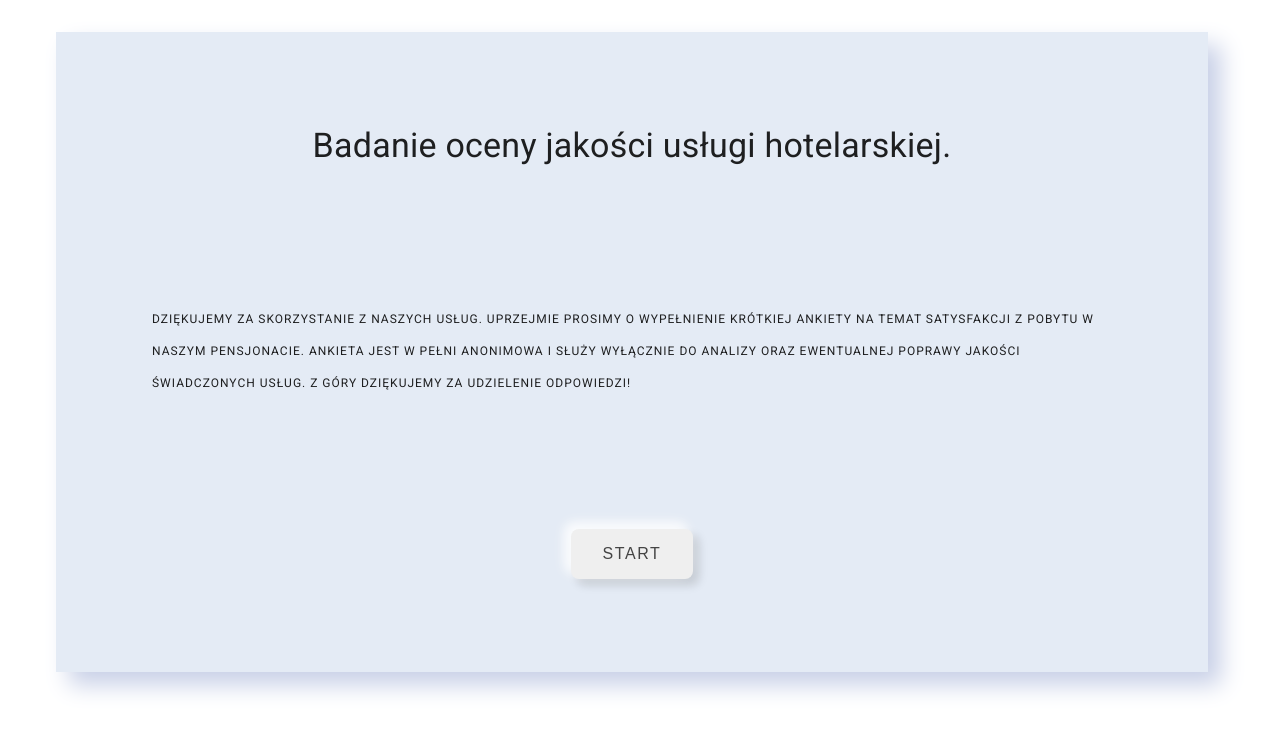
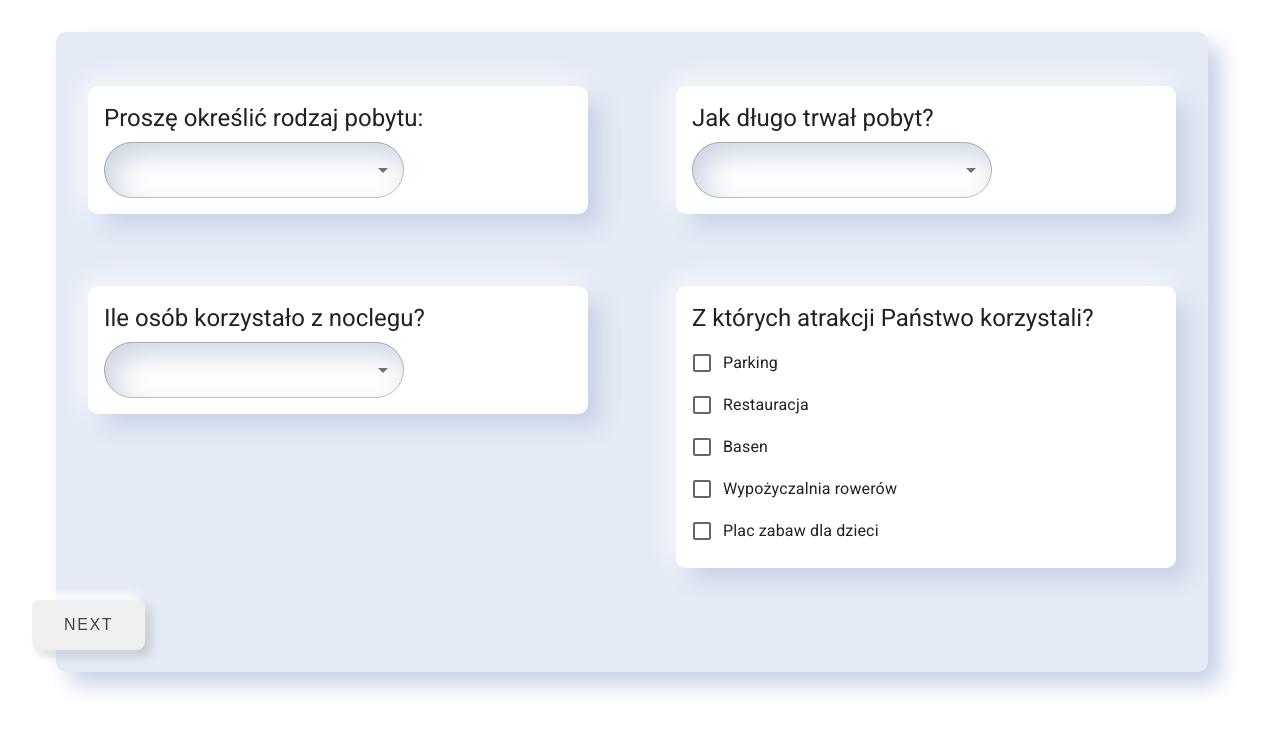
Before and after one commit to JoannaWierzbicka/neumorphism, a React (Create React App) app: page / in a window 1280 px wide. Shown: the top 732 px of the page. Built offline with nearby package versions, Linux system fonts and the light colour scheme.

Commit message:
pages created

```diff
--- a/src/App.js
+++ b/src/App.js
@@ -1,15 +1,56 @@
+/* eslint-disable react/jsx-no-undef */
+/* eslint-disable no-trailing-spaces */
+/* eslint-disable no-unused-vars */
 import React from 'react'
-import MainPage from './components/MainPage'
+import MainPage from './components/pages/MainPage'
+import FirstPage from './components/pages/FirstPage'
+// import SecondPage from './components/pages/SecondPage'
+// import ThirdPage from './components/pages/ThirdPage'
+
+import { Container, CssBaseline } from '@mui/material'
+import { Box } from './components/styledComponents'
 
 export const App = () => {
-  const getStarted = () => {
-    console.log('start form')
+  const [activeStep, setActiveStep] = React.useState(0)
+
+  const handleNext = () => {
+    setActiveStep(activeStep + 1)
+  }
+
+  const handleBack = () => {
+    setActiveStep(activeStep - 1)
+  }
+
+  const steps = ['Informacje na temat pobytu', 'Informacje dodatkowe', 'Ocena ogólna']
+
+  function getStepContent (step) {
+    switch (step) {
+      case 0:
+        return <FirstPage />
+      case 1:
+        return <SecondPage/>
+      case 2:
+        return <ThirdPage />
+      default:
+        throw new Error('Unknown step')
+    }
   }
 
   return (
-    <div>
-      <MainPage startForm={() => getStarted()}/>
-    </div>
+    <>
+      <CssBaseline/>
+      <Container
+        maxWidth={'lg'}
+        sx={{
+          m: 4
+        }}
+      ><Box>
+        <FirstPage/>
+      </Box>
+
+      </Container>
+
+    </>
   )
 }
 
--- a/src/components/MainPage.js
+++ /dev/null
@@ -1,60 +0,0 @@
-import React from 'react'
-import { Container, Typography, CssBaseline, Box } from '@mui/material'
-import { Button } from './styledComponents'
-import PropTypes from 'prop-types'
-
-export const MainPage = (props) => {
-  const { startForm } = props
-  return (
-    <>
-      <CssBaseline/>
-      <Container
-        maxWidth={'lg'}
-        sx={{
-          m: 4
-        }}
-
-      ><Box
-        sx={{
-          minHeight: '80vh',
-          display: 'flex',
-          flexDirection: 'column',
-          justifyContent: 'space-evenly',
-          alignItems: 'center',
-          backgroundColor: '#E4EBF5',
-          boxShadow: '.8rem .8rem 1.4rem #c8d0e7, -.2rem -.2rem 1.8rem white'
-        }}
-      >
-        <Typography
-          variant={'h4'}
-          align={'center'}
-          gutterBottom
-        >
-          Badanie oceny jakości usługi hotelarskiej.
-        </Typography>
-        <Typography
-          variant={'overline'}
-          sx={{
-            padding: '2rem 6rem'
-          }}
-          gutterBottom
-        >
-          Dziękujemy za skorzystanie z naszych usług. Uprzejmie prosimy o wypełnienie krótkiej ankiety na temat satysfakcji z pobytu w naszym pensjonacie.
-          Ankieta jest w pełni anonimowa i służy wyłącznie do analizy oraz ewentualnej poprawy jakości świadczonych usług.
-          Z góry dziękujemy za udzielenie odpowiedzi!
-        </Typography>
-        <Button onClick={startForm}>START
-        </Button>
-       </Box>
-
-      </Container>
-    </>
-
-  )
-}
-
-MainPage.propTypes = {
-  startForm: PropTypes.func
-}
-
-export default MainPage
--- /dev/null
+++ b/src/components/pages/FirstPage.js
@@ -0,0 +1,124 @@
+import React from 'react'
+
+import { Typography, TextField, Checkbox, FormControlLabel, FormGroup, Paper, Grid } from '@mui/material'
+import { StyledAutocomplete, Button } from '../styledComponents'
+import { styled } from '@mui/material/styles'
+
+const Item = styled(Paper)(() => ({
+  backgroundColor: 'white',
+  margin: '2em',
+  padding: '1em',
+  textAlign: 'center',
+  borderRadius: '10px',
+  boxShadow: '.8rem .8rem 1.4rem #c8d0e7, -.2rem -.2rem 1.8rem white'
+
+}))
+
+const Check = styled(Checkbox)(() => ({
+  '& .MuiButtonBase-root': {
+    boxShadow: 'inset 10px 12px 30px #cdd5e1, inset -10px -12px 130px #ffffff'
+  }
+}))
+
+export const FirstPage = () => {
+  return (
+    <>
+      <Grid
+        container
+        rowSpacing={1}
+        columnSpacing={{ xs: 1, sm: 2, md: 3 }}
+      >
+        <Grid
+          item
+          xs={6}
+        >
+          <Item><Typography
+            align={'left'}
+
+            variant={'h5'}
+            gutterBottom
+                >Proszę określić rodzaj pobytu:
+          </Typography>
+            <StyledAutocomplete
+              blurOnSelect
+              options={['prywatny', 'służbowy']}
+              renderInput={(params) => <TextField {...params}/>}
+            />
+          </Item>
+        </Grid>
+        <Grid
+          item
+          xs={6}
+        >
+          <Item><Typography
+            align={'left'}
+            variant={'h5'}
+            gutterBottom
+                >Jak długo trwał pobyt?
+          </Typography>
+            <StyledAutocomplete
+              blurOnSelect
+              options={[1, 2, 3, 4, '5 lub więcej']}
+              renderInput={(params) => <TextField {...params}/>}
+            />
+          </Item>
+        </Grid>
+        <Grid
+          item
+          xs={6}
+        >
+          <Item> <Typography
+            align={'left'}
+            variant={'h5'}
+            gutterBottom
+                 >Ile osób korzystało z noclegu?
+          </Typography>
+            <StyledAutocomplete
+              blurOnSelect
+              options={[1, 2, 3, 4, '5 lub więcej']}
+              renderInput={(params) => <TextField {...params}/>}
+            />
+          </Item>
+        </Grid>
+        <Grid
+          item
+          xs={6}
+        >
+          <Item><Typography
+            align={'left'}
+            variant={'h5'}
+            gutterBottom
+                >Z których atrakcji Państwo korzystali?
+          </Typography>
+            <FormGroup>
+              <FormControlLabel
+                control={<Check/>}
+                label={'Parking'}
+              />
+              <FormControlLabel
+                control={<Check />}
+                label={'Restauracja'}
+              />
+              <FormControlLabel
+                control={<Check />}
+                label={'Basen'}
+              />
+              <FormControlLabel
+                control={<Check />}
+                label={'Wypożyczalnia rowerów'}
+              />
+              <FormControlLabel
+                control={<Check/>}
+                label={'Plac zabaw dla dzieci'}
+              />
+            </FormGroup>
+          </Item>
+        </Grid>
+        <Button>NEXT</Button>
+
+      </Grid>
+    </>
+  )
+}
+
+export default FirstPage
--- /dev/null
+++ b/src/components/pages/MainPage.js
@@ -0,0 +1,40 @@
+import React from 'react'
+import { Typography } from '@mui/material'
+import { Button } from '../styledComponents'
+import PropTypes from 'prop-types'
+
+export const MainPage = (props) => {
+  const { startForm } = props
+  return (
+    <>
+      <Typography
+        variant={'h4'}
+        align={'center'}
+        gutterBottom
+      >
+        Badanie oceny jakości usługi hotelarskiej.
+      </Typography>
+      <Typography
+        variant={'overline'}
+        sx={{
+          padding: '2rem 6rem'
+        }}
+        gutterBottom
+      >
+        Dziękujemy za skorzystanie z naszych usług. Uprzejmie prosimy o wypełnienie krótkiej ankiety na temat satysfakcji z pobytu w naszym hotelu.
+        Ankieta jest w pełni anonimowa i służy wyłącznie do analizy oraz ewentualnej poprawy jakości świadczonych usług.
+        Z góry dziękujemy za udzielenie odpowiedzi!
+      </Typography>
+      <Button onClick={startForm}>START
+      </Button>
+
+    </>
+
+  )
+}
+
+MainPage.propTypes = {
+  startForm: PropTypes.func
+}
+
+export default MainPage
--- /dev/null
+++ b/src/components/pages/SecondPage.js
@@ -0,0 +1,9 @@
+import React from 'react'
+
+export const SecondPage = () => {
+  return (
+    <div>Second</div>
+  )
+}
+
+export default SecondPage
--- /dev/null
+++ b/src/components/pages/ThirdPage.js
@@ -0,0 +1,9 @@
+import React from 'react'
+
+export const ThirdPage = () => {
+  return (
+    <div>Third</div>
+  )
+}
+
+export default ThirdPage
--- a/src/components/styledComponents.js
+++ b/src/components/styledComponents.js
@@ -1,6 +1,9 @@
 import styled from 'styled-components'
 
-export const Button = styled.button`
+import { styled as styledMui } from '@mui/material/styles'
+import { Autocomplete } from '@mui/material'
+
+const Button = styled.button`
 padding: 1rem 2rem;
 background: #efefef;
 border: none;
@@ -31,5 +34,24 @@ box-shadow: -6px -6px 14px rgba(255, 255, 255, .7),
 }
 
 `
+const Box = styled.div`
+        min-height: 80vh;
+        display: flex;
+        flex-direction: column;
+        justify-content: space-evenly;
+        align-items: center;
+        background-color: #E4EBF5;
+        box-shadow: .8rem .8rem 1.4rem #c8d0e7, -.2rem -.2rem 1.8rem white;
+        border-radius: 10px;
+`
 
-export default Button
+const StyledAutocomplete = styledMui(Autocomplete)(() => ({
+  width: '300px',
+  borderRadius: '30px',
+  boxShadow: 'inset 10px 12px 30px #cdd5e1, inset -10px -12px 130px #ffffff',
+  '& .MuiInputBase-root': {
+    borderRadius: '30px'
+  }
+}))
+
+export { Button, Box, StyledAutocomplete }
```
